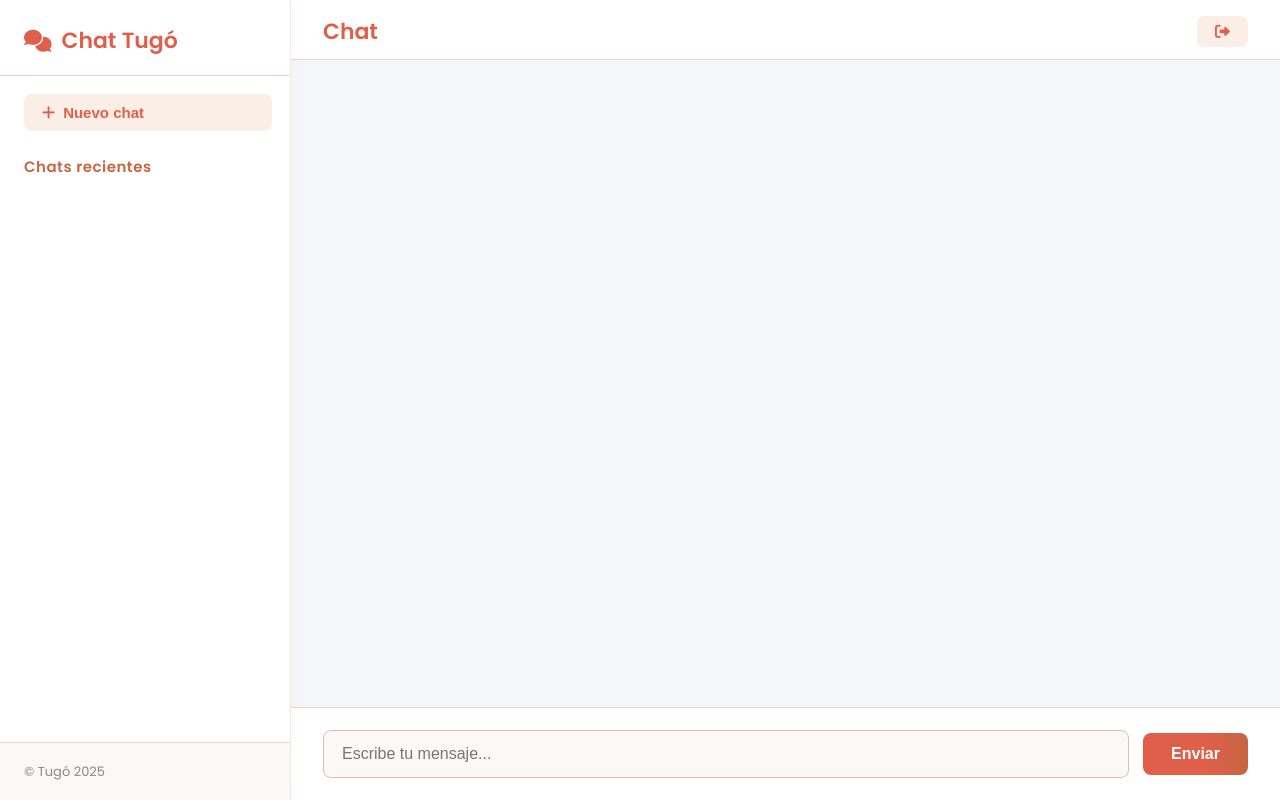
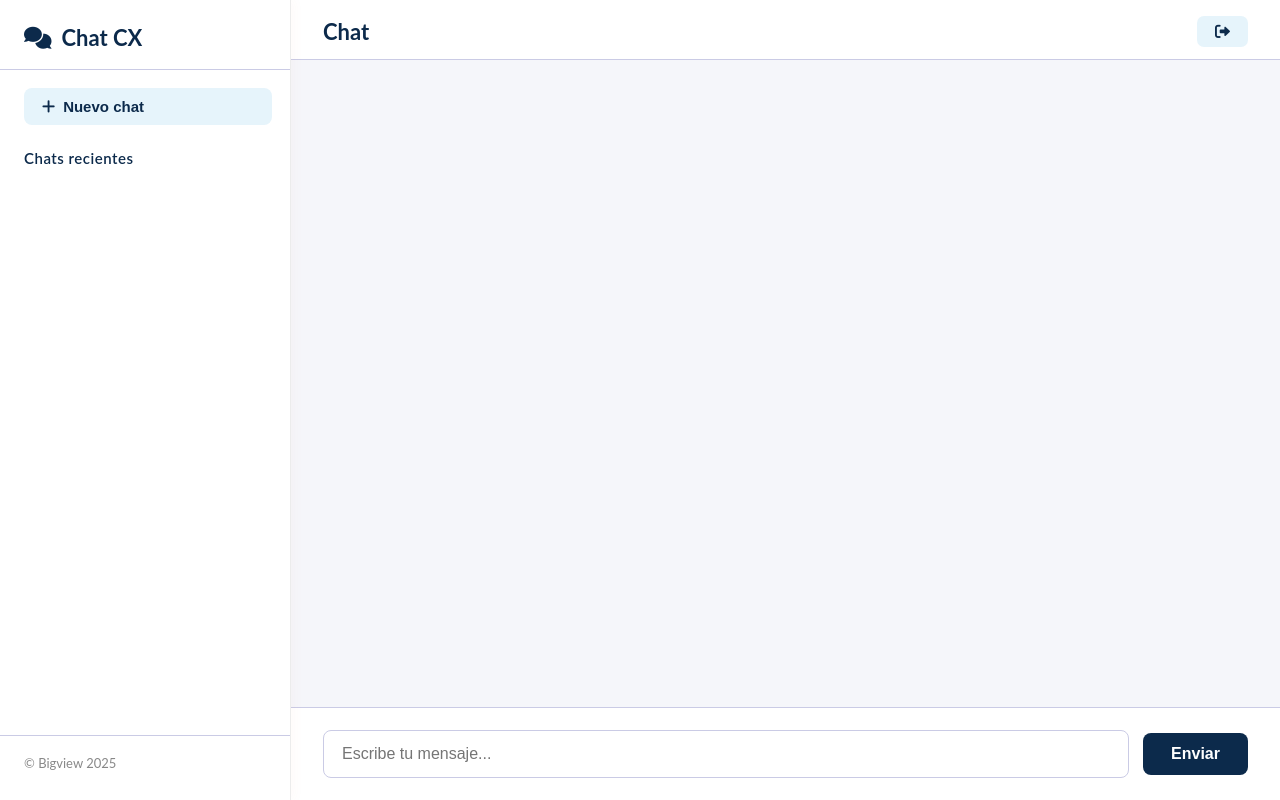
Before and after one commit to bv-manuela-florez/multiagent-tugo, a FastAPI app: template templates/chat.html in a window 1280 px wide. Run offline with FastAPI, Linux system fonts and the light colour scheme; the template is opened without the code that fills it, so the values that code supplies are empty.

Commit message:
Proyecto multiagent cx

```diff
--- a/static/chat.css
+++ b/static/chat.css
@@ -1,10 +1,23 @@
+:root {
+    --color-text: #444444;
+    --color-accent: #0c2a4b;
+    --color-accent-dark: #0c2a4b;
+    --color-bg: #fff;
+    --color-bg-light: #f5f6fa;
+    --color-bg-lighter: #e6f4fb;
+    --color-border: #ececec;
+    --color-border-dark: #cacbe5;
+    --color-gray: #888;
+}
+
 /* --- RESET Y BASE --- */
 html, body {
     height: 100%;
     margin: 0;
     padding: 0;
-    font-family: 'Poppins', 'Segoe UI', Arial, sans-serif;
-    background: #f5f6fa;
+    font-family: "Lato", Sans-serif;
+    color: var(--color-text);
+    background: var(--color-bg-light);
     max-width: 100vw;
     overflow-x: hidden;
     overscroll-behavior-y: none;
@@ -26,40 +39,48 @@ body {
     max-width: 100vw;
     overflow-x: hidden;
 }
+#user-display{
+    font-size:15px;
+    color:var(--color-accent-dark);
+    font-weight:600;
+}
+
 
 /* --- SIDEBAR --- */
 .sidebar {
-    width: 290px;
-    background: #fff;
-    border-right: 1.5px solid #ececec;
-    display: flex;
-    flex-direction: column;
+    background: var(--color-bg);
+    border-right: 1.5px solid var(--color-border);
     box-shadow: 2px 0 12px rgba(223,95,74,0.04);
     z-index: 10;
     min-width: 220px;
     max-width: 340px;
     height: 100vh;
+    min-height: 0; /* <-- Añadido para scroll correcto */
     position: relative;
+    display: flex;
+    flex-direction: column;
 }
 .sidebar-header {
     padding: 24px 18px 18px 24px;
     font-size: 22px;
     font-weight: 700;
-    color: #df5f4a;
-    border-bottom: 1.5px solid #f3d1c7;
+    color: var(--color-accent);
+    border-bottom: 1.5px solid var(--color-border-dark);
     display: flex;
     align-items: center;
     gap: 10px;
+    flex-shrink: 0;
 }
 .sidebar-actions {
     display: flex;
     flex-direction: column;
     gap: 10px;
     padding: 18px 18px 0 24px;
+    flex-shrink: 0;
 }
 .sidebar-actions button {
-    background: #fbeee6;
-    color: #df5f4a;
+    background: var(--color-bg-lighter);
+    color: var(--color-accent);
     border: none;
     border-radius: 8px;
     padding: 10px 18px;
@@ -72,18 +93,22 @@ body {
     gap: 8px;
 }
 .sidebar-actions button:hover {
-    background: #df5f4a;
-    color: #fff;
+    background: var(--color-accent);
+    color: var(--color-bg);
 }
 .sidebar-history-title {
+    color: var(--color-accent-dark);
     font-size: 15px;
     font-weight: 600;
-    color: #c66642;
     margin: 24px 0 8px 24px;
     letter-spacing: 0.5px;
+    flex-shrink: 0;
 }
 .sidebar-history {
-    flex: 1;
+    flex: 1 1 auto;
+    min-height: 0;
+    /* Calcula el alto disponible restando header, acciones, título y footer */
+    max-height: calc(100vh - 120px - 60px - 32px - 48px); /* Ajusta estos valores según el alto real de cada sección */
     overflow-y: auto;
     padding-bottom: 20px;
 }
@@ -116,22 +141,23 @@ body {
     text-overflow: ellipsis;
 }
 .conversation-item .conv-date {
+    color: var(--color-accent-dark);
     font-size: 12px;
-    color: #c66642;
 }
 .sidebar-footer {
+    color: var(--color-gray);
+    background: var(--color-bg);
+    border-top: 1.5px solid var(--color-border-dark);
     padding: 18px 24px;
-    border-top: 1.5px solid #f3d1c7;
     font-size: 14px;
-    color: #888;
-    background: #faf9f7;
+    flex-shrink: 0;
 }
 
 /* --- CHAT LAYOUT --- */
 .chat-main {
+    background: var(--color-bg-light);
     display: flex;
     flex-direction: column;
-    background: #f5f6fa;
     position: relative;
     min-height: 0;
     height: 100vh;
@@ -250,8 +276,8 @@ body {
 
 /* --- INPUT --- */
 .chat-input-area {
-    background: #fff;
-    border-top: 1.5px solid #f3d1c7;
+    background: var(--color-bg);
+    border-top: 1.5px solid var(--color-border-dark);
     padding: 22px 32px;
     display: flex;
     align-items: center;
@@ -270,22 +296,22 @@ body {
 .chat-input-area input {
     flex: 1 1 0%;
     min-width: 0;
+    background: var(--color-bg);
+    color: var(--color-text);
+    border: 1.2px solid var(--color-border-dark);
     padding: 14px 18px;
-    border: 1.2px solid #e3bca8;
     border-radius: 8px;
     font-size: 16px;
     outline: none;
-    background: #faf9f7;
-    color: #333;
     transition: border 0.18s;
     box-sizing: border-box;
 }
 .chat-input-area input:focus {
-    border: 1.2px solid #df5f4a;
+    border: 1.2px solid var(--color-accent);
 }
 .chat-input-area button {
-    background: linear-gradient(90deg, #df5f4a 60%, #c66642 100%);
-    color: #fff;
+    background: linear-gradient(90deg, var(--color-accent) 60%, var(--color-accent-dark) 100%);
+    color: var(--color-bg);
     border: none;
     border-radius: 8px;
     padding: 12px 28px;
@@ -343,12 +369,12 @@ body {
     position: sticky !important;
 }
 .chat-header {
-    background: #fff;
-    color: #df5f4a;
+    background: var(--color-bg);
+    color: var(--color-accent);
+    border-bottom: 1.5px solid var(--color-border-dark);
     padding: 22px 32px 18px 32px;
     font-size: 22px;
     font-weight: 700;
-    border-bottom: 1.5px solid #f3d1c7;
     display: flex;
     align-items: center;
     justify-content: space-between;
@@ -502,8 +536,8 @@ body {
     }
 }
 .logout-btn {
-    background: #fbeee6 !important;
-    color: #df5f4a !important;
+    background: var(--color-bg-lighter) !important;
+    color: var(--color-accent) !important;
     border: none !important;
     border-radius: 7px !important;
     font-size: 15px !important;
--- a/templates/chat.html
+++ b/templates/chat.html
@@ -3,10 +3,11 @@
 <head>
     <meta charset="UTF-8">
     <meta name="viewport" content="width=device-width, initial-scale=1.0">
-    <title>Chat Tugó</title>
+    <title>Chat CX</title>
     <link href="https://cdnjs.cloudflare.com/ajax/libs/font-awesome/6.0.0-beta3/css/all.min.css" rel="stylesheet">
     <link href="https://fonts.googleapis.com/css?family=Poppins:400,500,600&display=swap" rel="stylesheet">
     <link rel="stylesheet" href="/static/chat.css">
+    <link rel="icon" href="/static/BV_Logo.png" type="image/x-icon" sizes="128x128">
 </head>
 <body>
     <!-- Inserta el username como variable JS global -->
@@ -19,9 +20,8 @@
         <!-- Sidebar -->
         <div class="sidebar" id="sidebar">
             <div class="sidebar-header" style="position:relative;">
-                <i class="fa fa-comments"></i> Chat Tugó
-                <button id="sidebar-close-btn" title="Cerrar menú" aria-label="Cerrar menú"
-                    style="display:none;position:absolute;top:16px;right:16px;background:none;border:none;font-size:1.7em;color:#df5f4a;cursor:pointer;z-index:10;">
+                <i class="fa fa-comments"></i> Chat CX
+                <button id="sidebar-close-btn" title="Cerrar menú" aria-label="Cerrar menú">
                     &times;
                 </button>
             </div>
@@ -33,7 +33,7 @@
                 <ul class="conversation-list" id="conversation-list"></ul>
             </div>
             <div class="sidebar-footer">
-                <span style="font-size:13px;">&copy; Tugó <span id="footer-year"></span></span>
+                <span style="font-size:13px;">&copy; Bigview <span id="footer-year"></span></span>
             </div>
         </div>
         <!-- Chat principal -->
@@ -49,7 +49,7 @@
                 </button>
                 <span id="chat-title">Chat</span>
                 <div class="chat-header-user" style="display:flex;align-items:center;gap:18px;">
-                    <span id="user-display" data-username="{{ username }}" style="font-size:15px;color:#c66642;font-weight:500;">
+                    <span id="user-display" data-username="{{ username }}" >
                         <!-- username se inserta por JS -->
                     </span>
                     <a href="#" class="logout-btn" title="Cerrar sesión" id="logout-link" style="padding:8px 10px;">
```
Also changed, not shown: other parts of static/chat.css (+59 -39 lines), templates/login.html (+17 -16 lines), static/BV_Logo.png (added), static/fondo_1.jpg (added).
